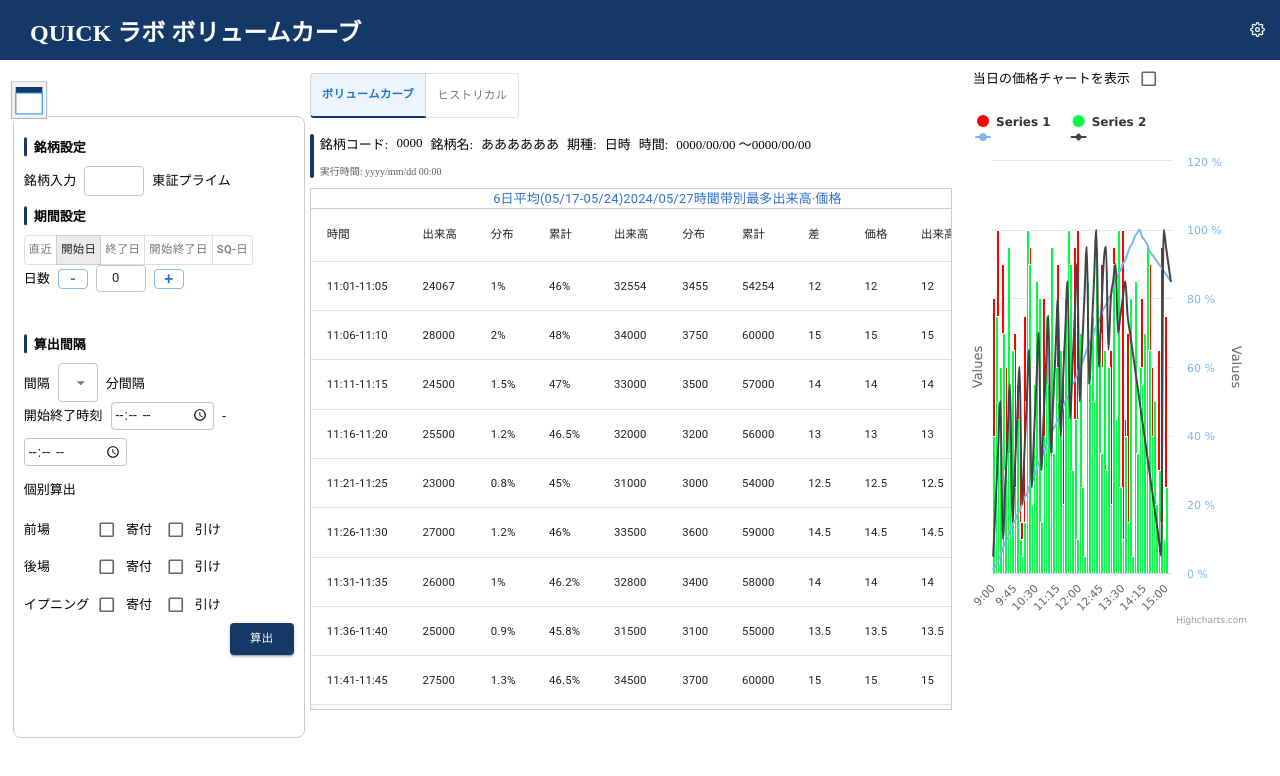
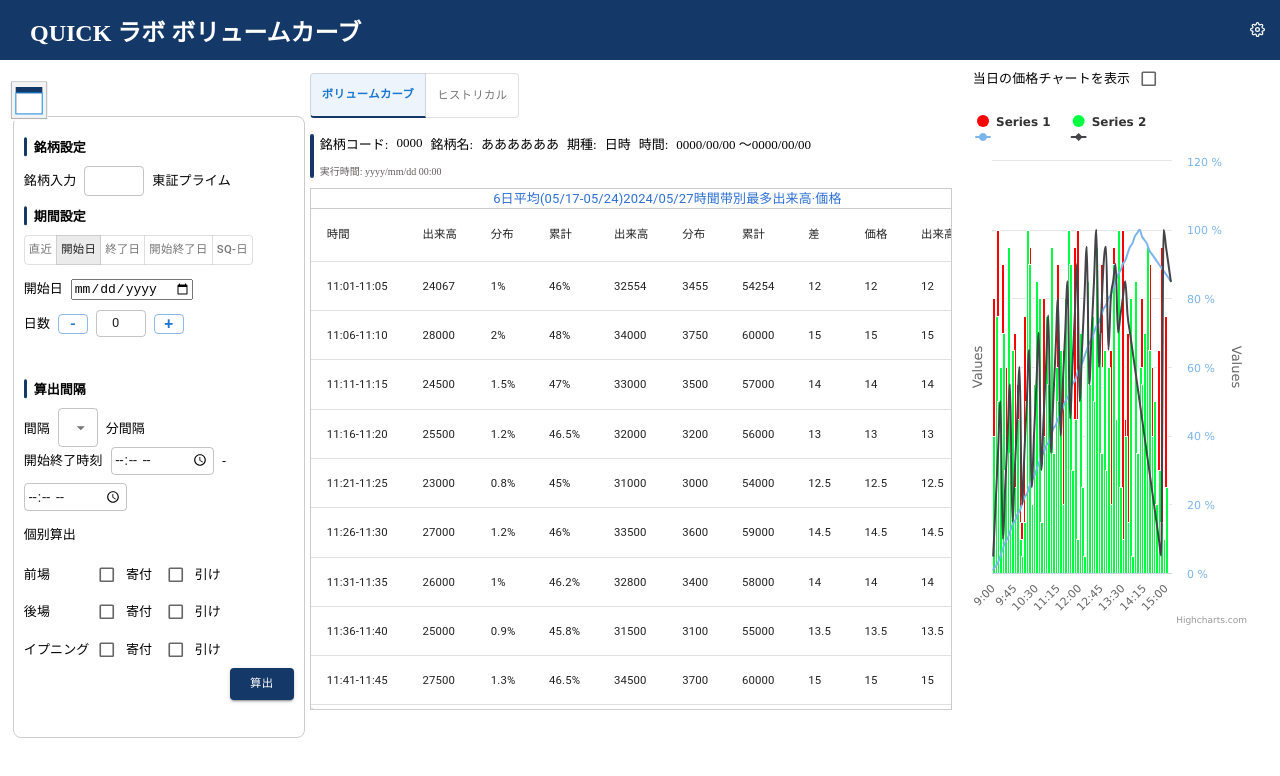
Before and after one commit to xiliu2529/react-app-main, a React (Vite) app: page / in a window 1280 px wide. Both pictures are taken after a click on the button "開始日". Shown: the top 776 px of the page. Built offline with nearby package versions, Linux system fonts and the light colour scheme; the HTML template or start-up script is replaced by a standard one.

Commit message:
7.22完成期间设定切换的ui显示

```diff
--- a/src/components/ConditionSetting/ConditionSetting.tsx
+++ b/src/components/ConditionSetting/ConditionSetting.tsx
@@ -14,12 +14,154 @@ const ConditionSetting: React.FC = () => {
   const [checkedD, setCheckedD] = useState<boolean>(false);
   const [checkedE, setCheckedE] = useState<boolean>(false);
   const [checkedF, setCheckedF] = useState<boolean>(false);
+  const [date, setDate] = useState<string>('');
 
+  // 创建一个状态对象来管理每个复选框的选中状态
+  const [checkedState, setCheckedState] = React.useState<boolean[]>([
+    false, // 复选框 1 的初始状态
+    false, // 复选框 2 的初始状态
+    false, // 复选框 3 的初始状态
+  ]);
   const handleIncrement = () => setValue(prev => prev + 1);
   const handleDecrement = () => setValue(prev => prev - 1);
   const handleChange = (event: SelectChangeEvent) => setAge(event.target.value as string);
   const handleAlignment = (event: React.MouseEvent<HTMLElement>, newAlignment: string | null) => {
     if (newAlignment !== null) setAlignment(newAlignment);
+  };
+  const renderUI = () => {
+    switch (alignment) {
+      case '1':
+        return <div>
+          <Stack direction="row" spacing={1} alignItems="center">
+            <Typography variant="body1">日数</Typography>
+            <Button
+              variant="outlined"
+              size="small"
+              onClick={handleDecrement}
+              sx={{ padding: 0, width: '30px', height: '10px', minWidth: '10px', minHeight: '20px', fontSize: '16px' }}
+            >-</Button>
+            <TextField
+              variant="outlined"
+              value={value}
+              size="small"
+              InputProps={{
+                readOnly: true,
+                sx: { padding: 0, '& input': { paddingLeft: 2, height: '10px' } }
+              }}
+              sx={{ width: '50px', '& .MuiOutlinedInput-root': { padding: 0 } }}
+            />
+            <Button
+              variant="outlined"
+              size="small"
+              onClick={handleIncrement}
+              sx={{ padding: 0, width: '30px', height: '10px', minWidth: '10px', minHeight: '20px', fontSize: '16px' }}
+            >+</Button>
+          </Stack>
+        </div>
+      case '2':
+        return (
+          <div>
+            <div>
+              <p style={{ display: 'inline-block', marginRight: '8px' }}>開始日</p>
+              <input type="date" value={date} onChange={(e) => setDate(e.target.value)} />
+            </div>
+            <Stack direction="row" spacing={1} alignItems="center">
+              <Typography variant="body1">日数</Typography>
+              <Button
+                variant="outlined"
+                size="small"
+                onClick={handleDecrement}
+                sx={{ padding: 0, width: '30px', height: '10px', minWidth: '10px', minHeight: '20px', fontSize: '16px' }}
+              >-</Button>
+              <TextField
+                variant="outlined"
+                value={value}
+                size="small"
+                InputProps={{
+                  readOnly: true,
+                  sx: { padding: 0, '& input': { paddingLeft: 2, height: '10px' } }
+                }}
+                sx={{ width: '50px', '& .MuiOutlinedInput-root': { padding: 0 } }}
+              />
+              <Button
+                variant="outlined"
+                size="small"
+                onClick={handleIncrement}
+                sx={{ padding: 0, width: '30px', height: '10px', minWidth: '10px', minHeight: '20px', fontSize: '16px' }}
+              >+</Button>
+            </Stack>
+          </div>
+        )
+      case '3':
+        return (
+          <div>
+            <div>
+              <p style={{ display: 'inline-block', marginRight: '8px' }}>終了日</p>
+              <input type="date" value={date} onChange={(e) => setDate(e.target.value)} />
+            </div>
+            <Stack direction="row" spacing={1} alignItems="center">
+              <Typography variant="body1">日数</Typography>
+              <Button
+                variant="outlined"
+                size="small"
+                onClick={handleDecrement}
+                sx={{ padding: 0, width: '30px', height: '10px', minWidth: '10px', minHeight: '20px', fontSize: '16px' }}
+              >-</Button>
+              <TextField
+                variant="outlined"
+                value={value}
+                size="small"
+                InputProps={{
+                  readOnly: true,
+                  sx: { padding: 0, '& input': { paddingLeft: 2, height: '10px' } }
+                }}
+                sx={{ width: '50px', '& .MuiOutlinedInput-root': { padding: 0 } }}
+              />
+              <Button
+                variant="outlined"
+                size="small"
+                onClick={handleIncrement}
+                sx={{ padding: 0, width: '30px', height: '10px', minWidth: '10px', minHeight: '20px', fontSize: '16px' }}
+              >+</Button>
+            </Stack>
+          </div>
+        )
+      case '4':
+        return (
+          <Grid container spacing={1} alignItems="center">
+            <Grid item>
+              <Typography variant="body1">期間</Typography>
+            </Grid>
+            <Grid item>
+              <TextField type="time" variant="outlined" size="small" value={startTime} onChange={handleDateChange(setStartTime)} />
+            </Grid>
+            <Grid item>
+              <Typography variant="body1">-</Typography>
+            </Grid>
+            <Grid item>
+              <TextField type="time" variant="outlined" size="small" value={endTime} onChange={handleDateChange(setEndTime)} />
+            </Grid>
+          </Grid>);
+      case '5':
+        return (
+          <div>
+          <FormControlLabel
+            control={<Checkbox checked={checkedState[0]} onChange={sqhandleChange(0)} />}
+            label={<span style={{ fontSize: '10px' }}>Large-SQ</span>}
+          />
+          <FormControlLabel
+            control={<Checkbox checked={checkedState[1]} onChange={sqhandleChange(1)} />}
+            label={<span style={{ fontSize: '10px' }}>Small-SQ</span>}
+          />
+          <FormControlLabel
+            control={<Checkbox checked={checkedState[2]} onChange={sqhandleChange(2)} />}
+            label={<span style={{ fontSize: '10px' }}>Weekly-SQ</span>}
+          />
+        </div>
+        );
+      default:
+        return null;
+    }
   };
   const handleDateChange = (setter: React.Dispatch<React.SetStateAction<string>>) => (event: React.ChangeEvent<HTMLInputElement>) => setter(event.target.value);
   const handleChangeA = (event: React.ChangeEvent<HTMLInputElement>) => setCheckedA(event.target.checked);
@@ -33,6 +175,15 @@ const ConditionSetting: React.FC = () => {
     console.log("按钮被点击了！");
     // 你可以在这里执行一些计算或提交表单等操作
   };
+  const sqhandleChange = (index: number) => (event: React.ChangeEvent<HTMLInputElement>) => {
+    // 创建一个新的状态副本
+    const updatedCheckedState = checkedState.map((item, i) =>
+      i === index ? event.target.checked : item
+    );
+    // 更新状态
+    setCheckedState(updatedCheckedState);
+  };
+
   return (
     <div className='commonsp'>
       <div className='title-1'>銘柄設定</div>
@@ -55,8 +206,10 @@ const ConditionSetting: React.FC = () => {
         <ToggleButton value="4" className="ToggleButton">開始終了日</ToggleButton>
         <ToggleButton value="5" className="ToggleButton">SQ-日</ToggleButton>
       </ToggleButtonGroup>
+      {renderUI()}
 
-      <div>
+
+      {/* <div>
       <Stack direction="row" spacing={1} alignItems="center">
         <Typography variant="body1">日数</Typography>
 
@@ -87,7 +240,7 @@ const ConditionSetting: React.FC = () => {
             +
           </Button>
         </Stack>
-      </div>
+      </div> */}
 
       <div id='title-2' className='title-1'>算出間隔</div>
       <Stack direction="row" spacing={1} alignItems="center">
@@ -117,7 +270,7 @@ const ConditionSetting: React.FC = () => {
         </Grid>
       </Grid>
       <p>個别算出</p>
-      <div style={{ width: '900px',  flexDirection: 'row' }}>
+      <div style={{ width: '900px', flexDirection: 'row' }}>
         <Grid container spacing={1} alignItems="center">
           <Grid item xs={1}>
             <Typography variant="body1">前場</Typography>
```
Also changed, not shown: 1 other file (tests, documents, lock files or other folders). Lines whose indentation alone changed are shown as unchanged.
